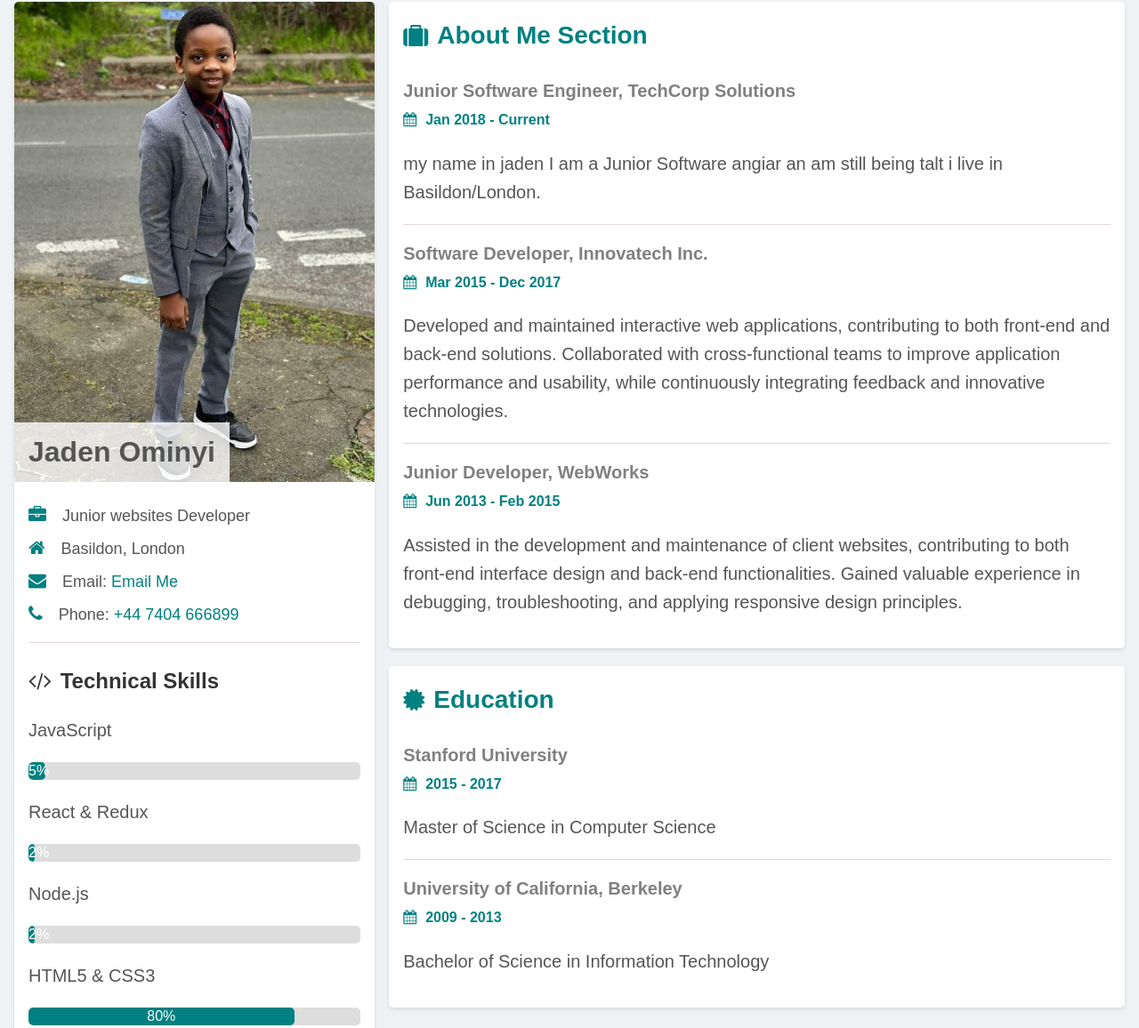
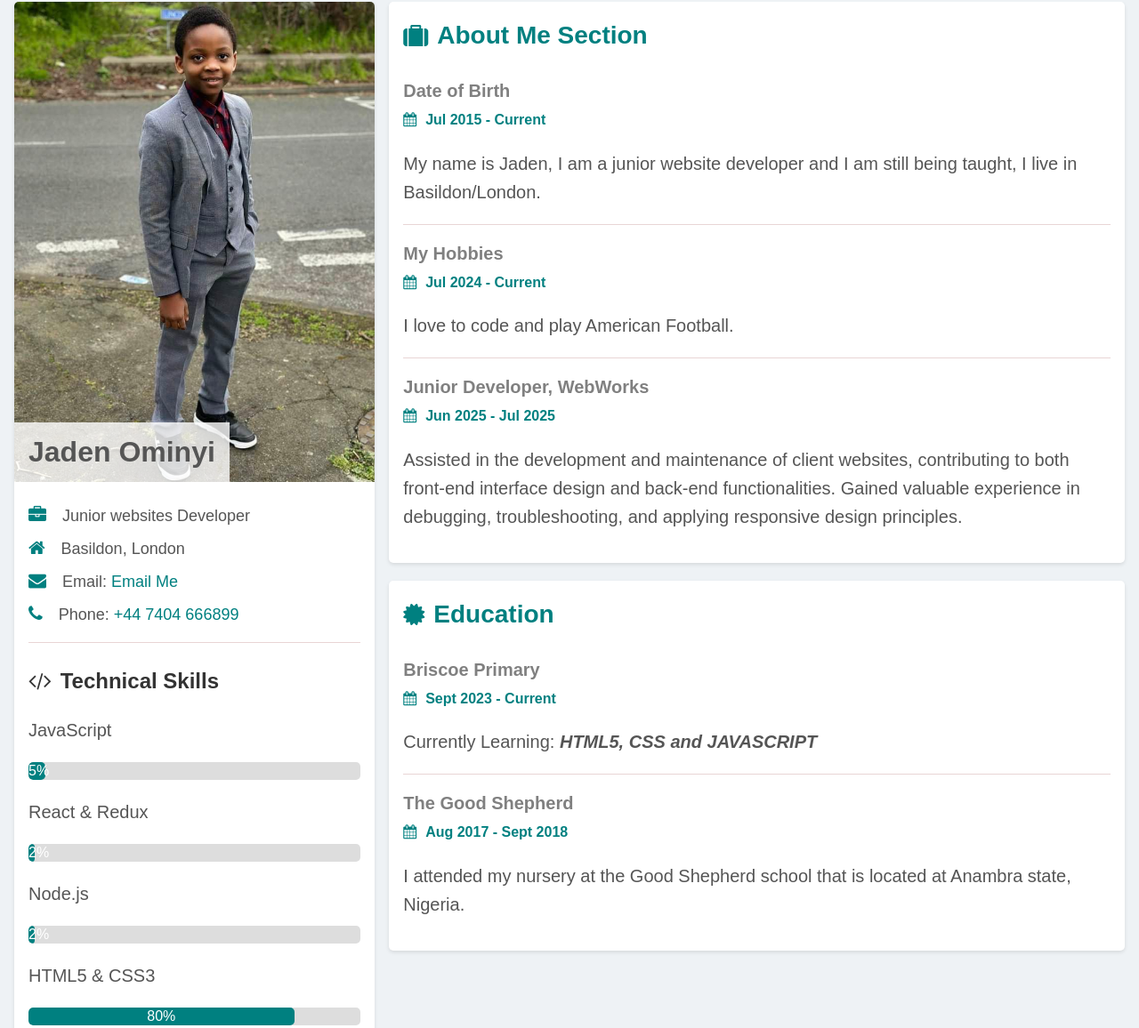
Before and after one commit to joheobe/portfolio, a plain HTML site: page index.html in a window 1280 px wide. Shown: the part 18-1174 px from the top of the page at 89% size. Drawn offline with Linux system fonts and the light colour scheme.

```diff
--- a/index.html
+++ b/index.html
@@ -6,7 +6,10 @@
   <title>Professional Resume - Jaden Ominyi</title>
   <!-- Font Awesome CDN -->
   <link rel="stylesheet" href="https://cdnjs.cloudflare.com/ajax/libs/font-awesome/4.7.0/css/font-awesome.min.css">
-  <style>
+
+<link rel="icon" href="/favicon.ico" type="image/x-icon">
+
+<style>a
 /* Reset default margin and padding on the html and body, and prevent horizontal scroll */
 html, body {
   margin: 0;           /* Remove browser's default outer spacing */
@@ -292,24 +295,24 @@ footer a {
           <div class="card-content">
             <h2><i class="fa fa-suitcase"></i>About Me Section</h2>
             <div>
-              <h5>Junior Software Engineer, TechCorp Solutions</h5>
-              <h6><i class="fa fa-calendar"></i>Jan 2018 - Current</h6>
+              <h5>Date of Birth</h5>
+              <h6><i class="fa fa-calendar"></i>Jul 2015 - Current</h6>
               <p>
-                my name in jaden I am a Junior Software angiar an am still being talt i live in Basildon/London.
+                My name is Jaden, I am a junior website developer and I am still being taught, I live in Basildon/London.
               </p>
               <hr />
             </div>
             <div>
-              <h5>Software Developer, Innovatech Inc.</h5>
-              <h6><i class="fa fa-calendar"></i>Mar 2015 - Dec 2017</h6>
+              <h5>My Hobbies</h5>
+              <h6><i class="fa fa-calendar"></i>Jul 2024 - Current</h6>
               <p>
-                Developed and maintained interactive web applications, contributing to both front-end and back-end solutions. Collaborated with cross-functional teams to improve application performance and usability, while continuously integrating feedback and innovative technologies.
+                I love to code and play American Football.
               </p>
               <hr />
             </div>
             <div>
               <h5>Junior Developer, WebWorks</h5>
-              <h6><i class="fa fa-calendar"></i>Jun 2013 - Feb 2015</h6>
+              <h6><i class="fa fa-calendar"></i>Jun 2025 - Jul 2025</h6>
               <p>
                 Assisted in the development and maintenance of client websites, contributing to both front-end interface design and back-end functionalities. Gained valuable experience in debugging, troubleshooting, and applying responsive design principles.
               </p>
@@ -321,15 +324,15 @@ footer a {
           <div class="card-content">
             <h2><i class="fa fa-certificate"></i>Education</h2>
             <div>
-              <h5>Stanford University</h5>
-              <h6><i class="fa fa-calendar"></i>2015 - 2017</h6>
-              <p>Master of Science in Computer Science</p>
+              <h5>Briscoe Primary</h5>
+              <h6><i class="fa fa-calendar"></i>Sept 2023 - Current</h6>
+              <p>Currently Learning: <b><i>HTML5, CSS and JAVASCRIPT</i></b></p>
               <hr />
             </div>
             <div>
-              <h5>University of California, Berkeley</h5>
-              <h6><i class="fa fa-calendar"></i>2009 - 2013</h6>
-              <p>Bachelor of Science in Information Technology</p>
+              <h5>The Good Shepherd</h5>
+              <h6><i class="fa fa-calendar"></i>Aug 2017 - Sept 2018</h6>
+              <p>I attended my nursery at the Good Shepherd school that is located at Anambra state, Nigeria.</p>
             </div>
           </div>
         </div>
```
Also changed, not shown: android-chrome-192x192.png (added), android-chrome-512x512.png (added), apple-touch-icon.png (added), favicon-16x16.png (added), favicon-32x32.png (added), favicon.ico (added), site.webmanifest (added), styles.css (added).
